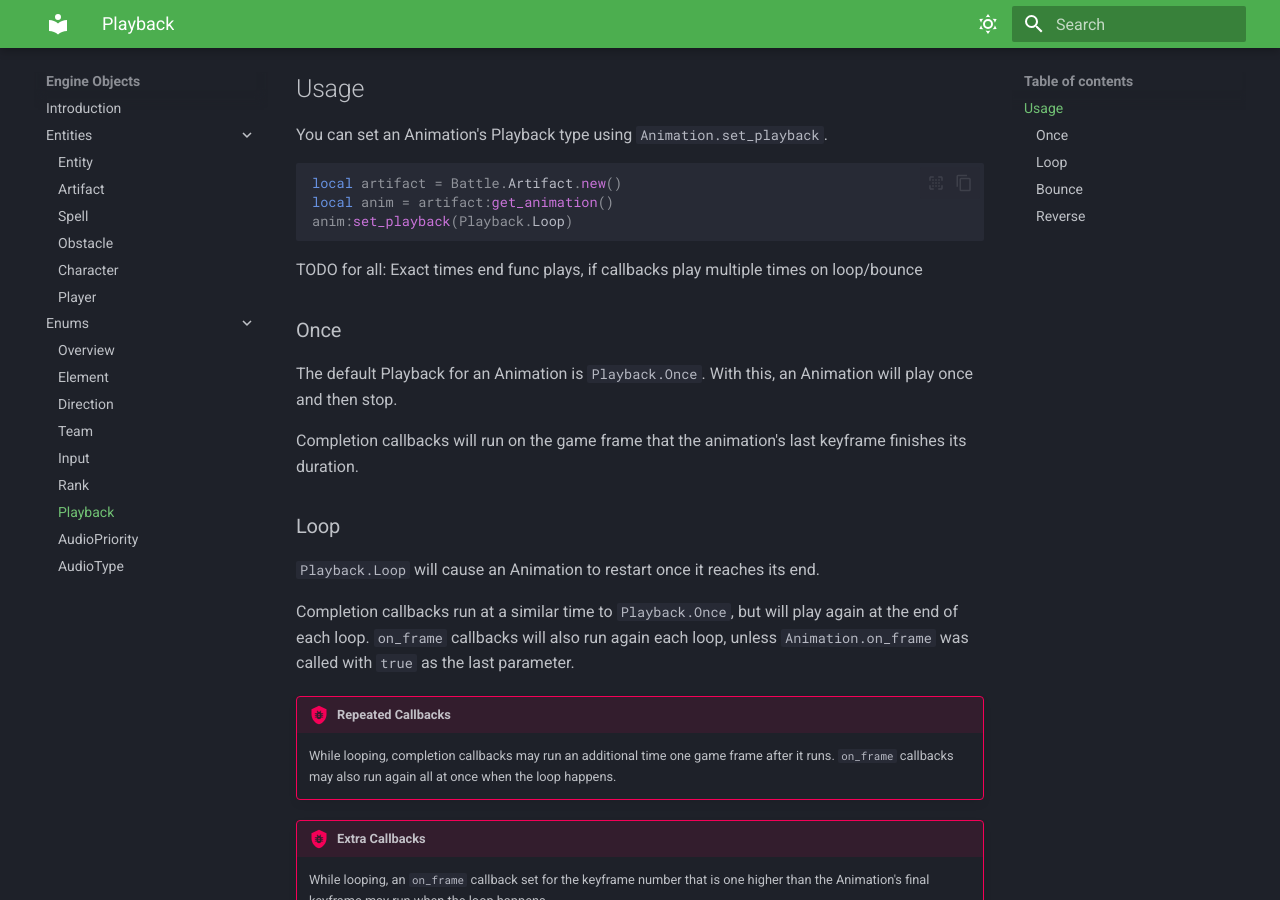
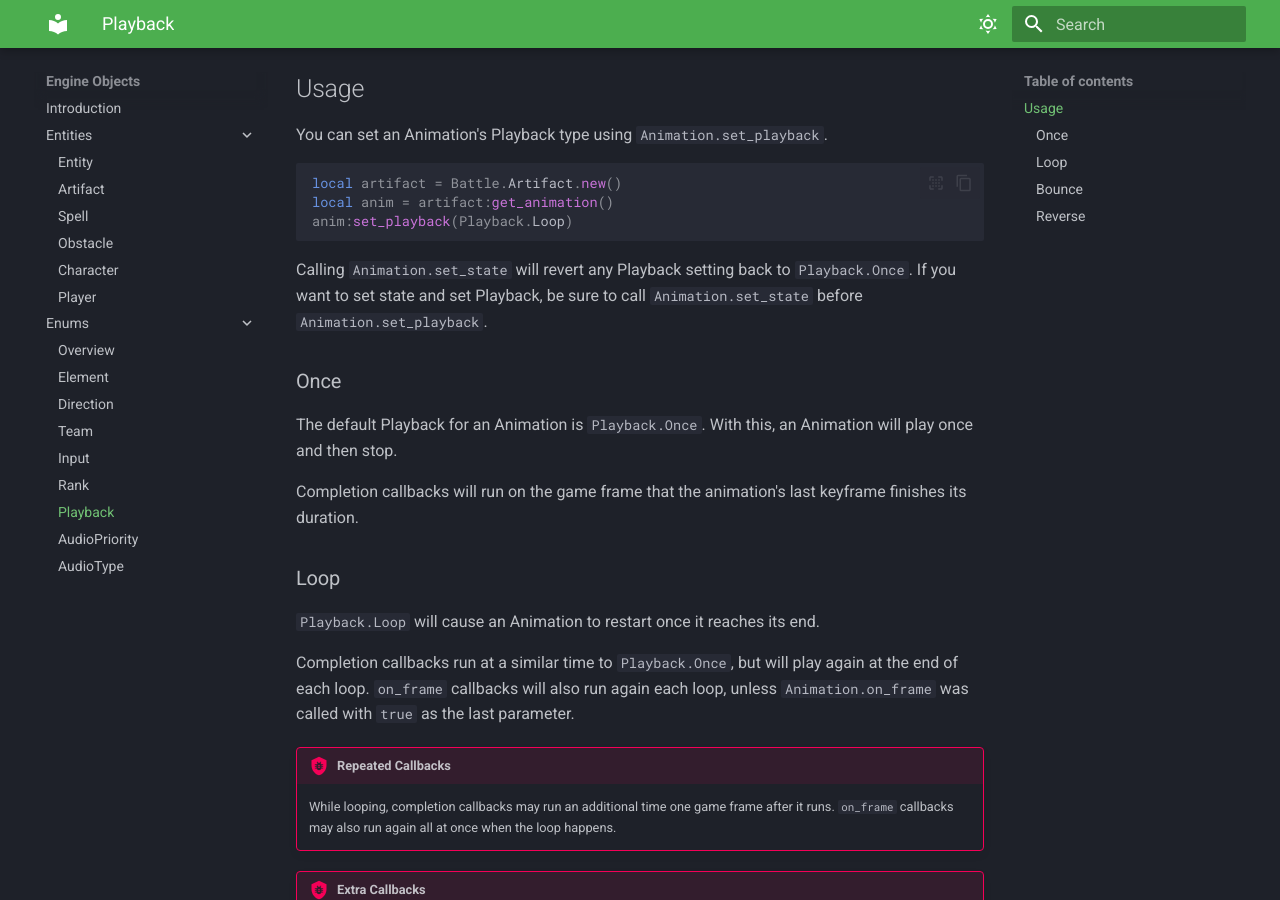
Before and after one commit to Alrysc/onb_docs, an MkDocs documentation site: the page built from docs/onb_overview/enums/playback.md, in a window 1280 px wide and 900 px high, scrolled down 448 px. Built offline with MkDocs 1.6.1 and Material for MkDocs 9.7.7, drawn with Linux system fonts in a browser that asks for light colours.

Commit message:
Removed TODO, added note about set_state and playback

````diff
--- a/docs/onb_overview/enums/playback.md
+++ b/docs/onb_overview/enums/playback.md
@@ -21,8 +21,9 @@ local anim = artifact:get_animation()
 anim:set_playback(Playback.Loop)
 ```
 
-TODO for all: Exact times end func plays, if callbacks play multiple times on
-loop/bounce
+Calling `Animation.set_state` will revert any Playback setting back to `Playback.Once`.
+If you want to set state and set Playback, be sure to call `Animation.set_state` before
+`Animation.set_playback`.
 
 ### Once
 
````
